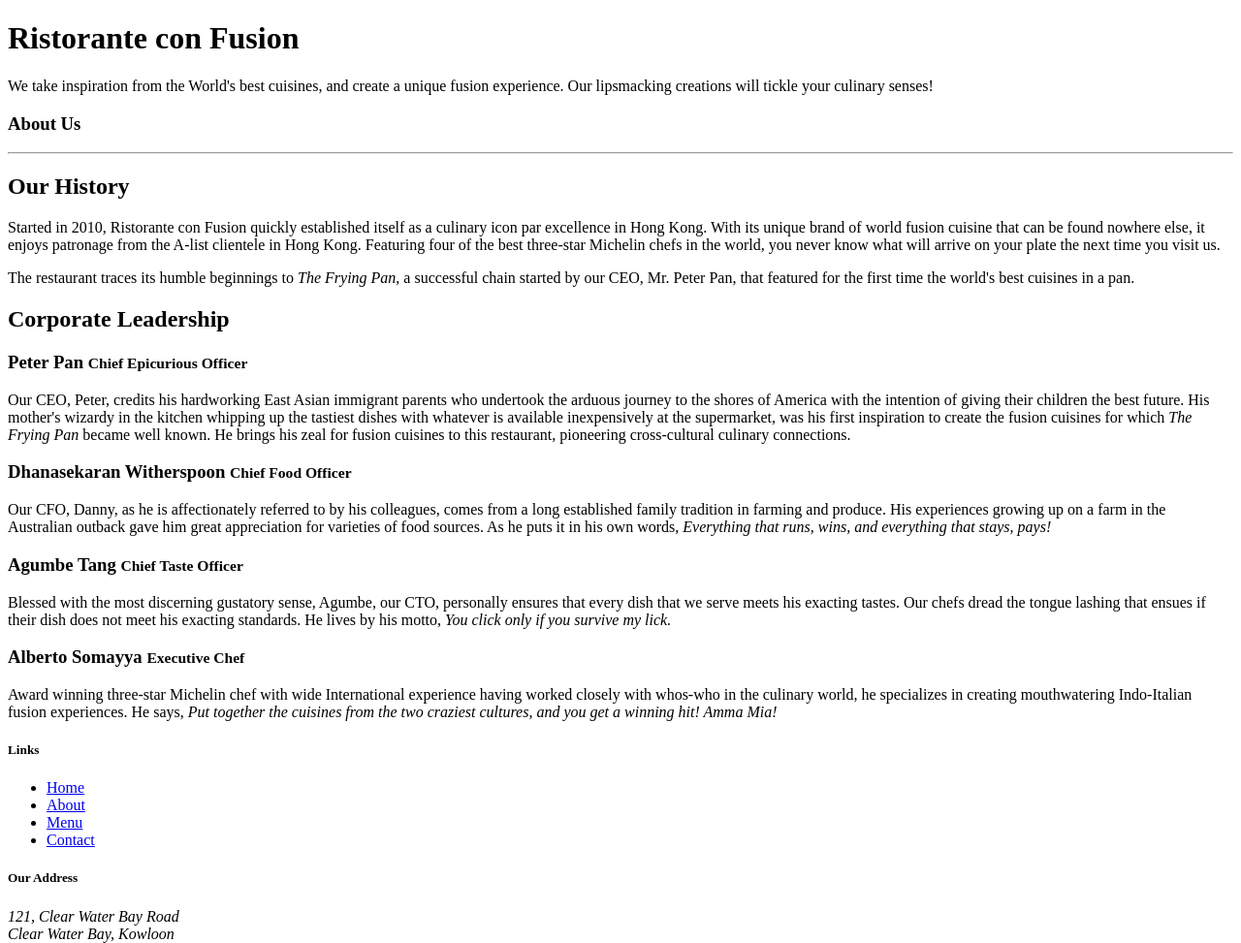
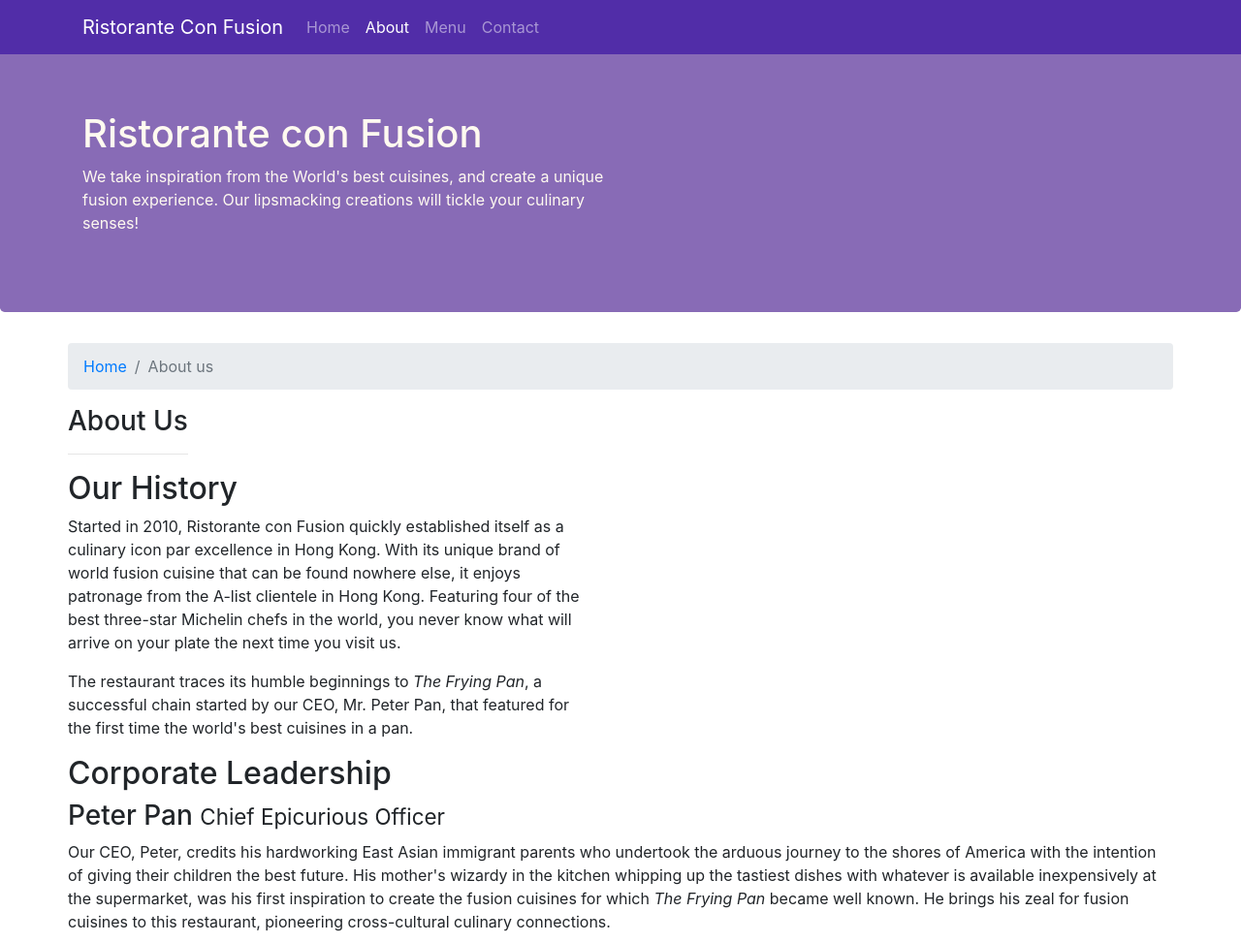
Before and after one commit to chalkinanatalya/project, a website: page aboutus.html in a window 1280 px wide. Shown: the top 973 px of the page at 97% size. Drawn offline with nearby package versions, Linux system fonts and the light colour scheme.

Commit message:
Navbar and Breadcrumbs

```diff
--- a/CSS/style.css
+++ b/CSS/style.css
@@ -1,3 +1,8 @@
+body {
+padding: 50px 0px 0px 0px;
+z-index: 0;
+}
+
 .row-header {
     margin: 0px auto;
     padding: 0px;
@@ -28,3 +33,7 @@
     margin: 0px;
     color: #0f0f0f;
 }
+
+.navbar-dark {
+    background-color: #512DA8;
+}
--- a/aboutus.html
+++ b/aboutus.html
@@ -2,19 +2,41 @@
 <html lang="en">
 
 <head>
+    <link rel="stylesheet" href="CSS/style.css">
+    <title>Ristorante Con Fusion: About Us</title>
+</head>
+<!-- Required meta tags always come first -->
+<meta charset="utf-8">
+<meta name="viewport" content="width=device-width, initial-scale=1, shrink-to-fit=no">
+<meta http-equiv="x-ua-compatible" content="ie=edge">
 
-    <title>Ristorante Con Fusion: About Us</title>
-
-</head>
+<!-- Bootstrap CSS -->
+<link rel="stylesheet" href="node_modules/bootstrap/dist/css/bootstrap.min.css">
 
 <body>
-
+    <nav class="navbar navbar-dark navbar-expand-sm fixed-top">
+        <div class="container">
+            <button class="navbar-toggler" type="button" data-toggle="collapse" data-target="#Navbar">
+                <span class="navbar-toggler-icon"></span>
+            </button>
+            <a class="navbar-brand" href="index.html"> Ristorante Con Fusion</a>
+            <div class="collapse navbar-collapse" id="navbar">
+                <ul class="navbar-nav mr-auto">
+                    <li class="nav-item"><a class="nav-link" href="index.html">Home</a></li>
+                    <li class="nav-item active"><a class="nav-link" href="#">About</a></li>
+                    <li class="nav-item"><a class="nav-link" href="#">Menu</a></li>
+                    <li class="nav-item"><a class="nav-link" href="#">Contact</a></li>
+                </ul>
+            </div>
+        </div>
+    </nav>
     <header class="jumbotron">
         <div class="container">
             <div class="row row-header">
                 <div class="col-12 col-sm-6">
                     <h1>Ristorante con Fusion</h1>
-                    <p>We take inspiration from the World's best cuisines, and create a unique fusion experience. Our lipsmacking creations will tickle your culinary senses!</p>
+                    <p>We take inspiration from the World's best cuisines, and create a unique fusion experience. Our
+                        lipsmacking creations will tickle your culinary senses!</p>
                 </div>
                 <div class="col-12 col-sm">
                 </div>
@@ -22,36 +44,65 @@
         </div>
     </header>
 
-    <div>
-        <div>
+    <div class="container">
+        <div class="row">
+            <ol class="col-12 breadcrumb">
+                <li class="breadcrumb-item"><a href="index.html">Home</a></li>
+                <li class="breadcrumb-item active">About us</li>
+            </ol>
             <div>
                 <h3>About Us</h3>
                 <hr>
             </div>
         </div>
 
-        <div>
-            <div>
+        <div class="row">
+            <div class="col-sm-6 row align-items-center col-xl-6">
                 <h2>Our History</h2>
-                <p>Started in 2010, Ristorante con Fusion quickly established itself as a culinary icon par excellence in Hong Kong. With its unique brand of world fusion cuisine that can be found nowhere else, it enjoys patronage from the A-list clientele in Hong Kong.  Featuring four of the best three-star Michelin chefs in the world, you never know what will arrive on your plate the next time you visit us.</p>
-                <p>The restaurant traces its humble beginnings to <em>The Frying Pan</em>, a successful chain started by our CEO, Mr. Peter Pan, that featured for the first time the world's best cuisines in a pan.</p>
+                <p>Started in 2010, Ristorante con Fusion quickly established itself as a culinary icon par excellence
+                    in Hong Kong. With its unique brand of world fusion cuisine that can be found nowhere else, it
+                    enjoys patronage from the A-list clientele in Hong Kong. Featuring four of the best three-star
+                    Michelin chefs in the world, you never know what will arrive on your plate the next time you visit
+                    us.</p>
+                <p>The restaurant traces its humble beginnings to <em>The Frying Pan</em>, a successful chain started by
+                    our CEO, Mr. Peter Pan, that featured for the first time the world's best cuisines in a pan.</p>
             </div>
             <div>
             </div>
         </div>
 
 
-        <div>
+        <div class="row">
             <div>
                 <h2>Corporate Leadership</h2>
                 <h3>Peter Pan <small>Chief Epicurious Officer</small></h3>
-                <p>Our CEO, Peter, credits his hardworking East Asian immigrant parents who undertook the arduous journey to the shores of America with the intention of giving their children the best future. His mother's wizardy in the kitchen whipping up the tastiest dishes with whatever is available inexpensively at the supermarket, was his first inspiration to create the fusion cuisines for which <em>The Frying Pan</em> became well known. He brings his zeal for fusion cuisines to this restaurant, pioneering cross-cultural culinary connections.</p>
+                <p class="d-none d-sm-block">Our CEO, Peter, credits his hardworking East Asian immigrant parents who
+                    undertook the arduous
+                    journey to the shores of America with the intention of giving their children the best future. His
+                    mother's wizardy in the kitchen whipping up the tastiest dishes with whatever is available
+                    inexpensively at the supermarket, was his first inspiration to create the fusion cuisines for which
+                    <em>The Frying Pan</em> became well known. He brings his zeal for fusion cuisines to this
+                    restaurant, pioneering cross-cultural culinary connections.
+                </p>
                 <h3>Dhanasekaran Witherspoon <small>Chief Food Officer</small></h3>
-                <p>Our CFO, Danny, as he is affectionately referred to by his colleagues, comes from a long established family tradition in farming and produce. His experiences growing up on a farm in the Australian outback gave him great appreciation for varieties of food sources. As he puts it in his own words, <em>Everything that runs, wins, and everything that stays, pays!</em></p>
+                <p class="d-none d-sm-block">Our CFO, Danny, as he is affectionately referred to by his colleagues,
+                    comes from a long established
+                    family tradition in farming and produce. His experiences growing up on a farm in the Australian
+                    outback gave him great appreciation for varieties of food sources. As he puts it in his own words,
+                    <em>Everything that runs, wins, and everything that stays, pays!</em>
+                </p>
                 <h3>Agumbe Tang <small>Chief Taste Officer</small></h3>
-                <p>Blessed with the most discerning gustatory sense, Agumbe, our CTO, personally ensures that every dish that we serve meets his exacting tastes. Our chefs dread the tongue lashing that ensues if their dish does not meet his exacting standards. He lives by his motto, <em>You click only if you survive my lick.</em></p>
+                <p class="d-none d-sm-block">Blessed with the most discerning gustatory sense, Agumbe, our CTO,
+                    personally ensures that every dish
+                    that we serve meets his exacting tastes. Our chefs dread the tongue lashing that ensues if their
+                    dish does not meet his exacting standards. He lives by his motto, <em>You click only if you survive
+                        my lick.</em></p>
                 <h3>Alberto Somayya <small>Executive Chef</small></h3>
-                <p>Award winning three-star Michelin chef with wide International experience having worked closely with whos-who in the culinary world, he specializes in creating mouthwatering Indo-Italian fusion experiences. He says, <em>Put together the cuisines from the two craziest cultures, and you get a winning hit! Amma Mia!</em></p>
+                <p class="d-none d-sm-block">Award winning three-star Michelin chef with wide International experience
+                    having worked closely with
+                    whos-who in the culinary world, he specializes in creating mouthwatering Indo-Italian fusion
+                    experiences. He says, <em>Put together the cuisines from the two craziest cultures, and you get a
+                        winning hit! Amma Mia!</em></p>
             </div>
         </div>
 
```
Also changed, not shown: index.html (+22 -4 lines). Lines whose indentation alone changed are shown as unchanged.
